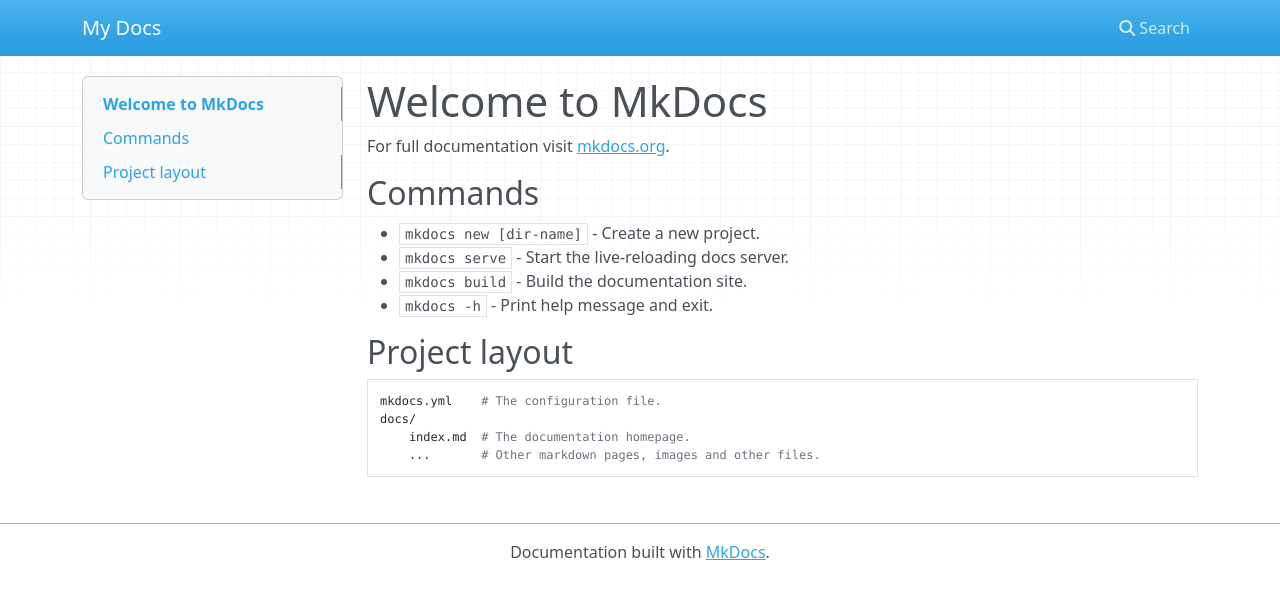
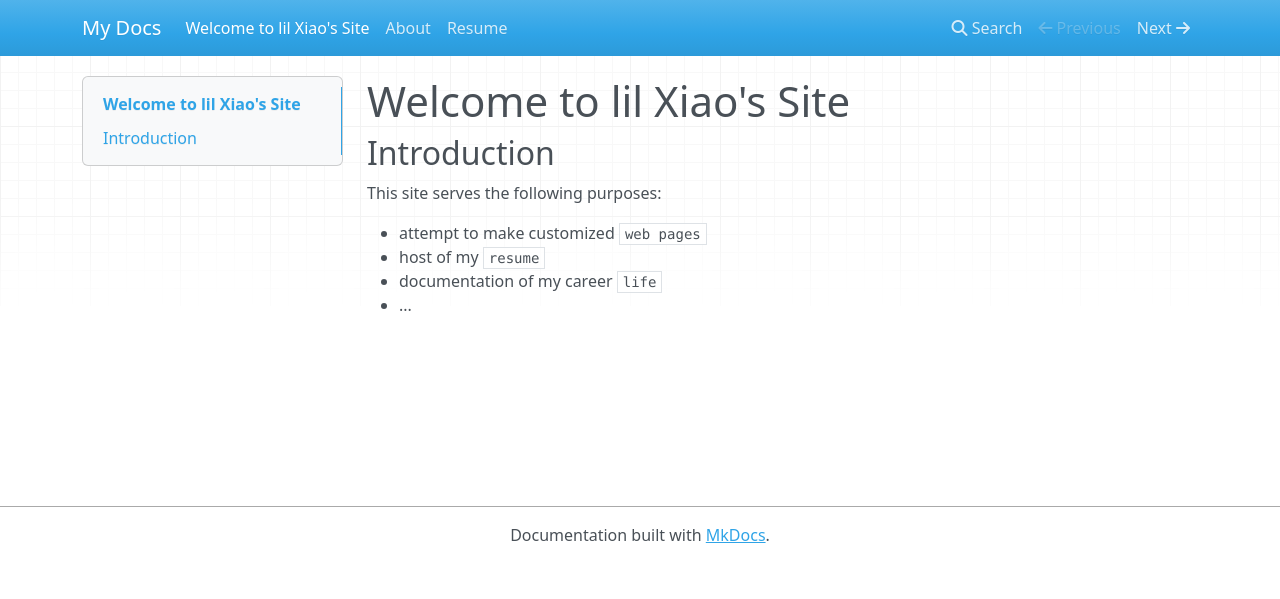
Before and after one commit to lilxiao81/lilxiao.github.io, an MkDocs documentation site: the page built from docs/index.md, in a window 1280 px wide. Shown: the top 599 px of the page. Built offline with MkDocs 1.6.1, drawn with Linux system fonts in a browser that asks for light colours; nearby versions of some CDN libraries.

Commit message:
adding pages, layout, image and content

```diff
--- a/docs/index.md
+++ b/docs/index.md
@@ -1,17 +1,11 @@
-# Welcome to MkDocs
+# Welcome to lil Xiao's Site
 
-For full documentation visit [mkdocs.org](https://www.mkdocs.org).
 
-## Commands
+## Introduction
 
-* `mkdocs new [dir-name]` - Create a new project.
-* `mkdocs serve` - Start the live-reloading docs server.
-* `mkdocs build` - Build the documentation site.
-* `mkdocs -h` - Print help message and exit.
+This site serves the following purposes:
 
-## Project layout
-
-    mkdocs.yml    # The configuration file.
-    docs/
-        index.md  # The documentation homepage.
-        ...       # Other markdown pages, images and other files.
+* attempt to make customized `web pages`
+* host of my `resume`
+* documentation of my career `life`
+* ...
```
Also changed, not shown: docs/about.md (added, +6 -0 lines), docs/resume.md (added, +6 -0 lines), docs/img/selfie.jpg (added).
